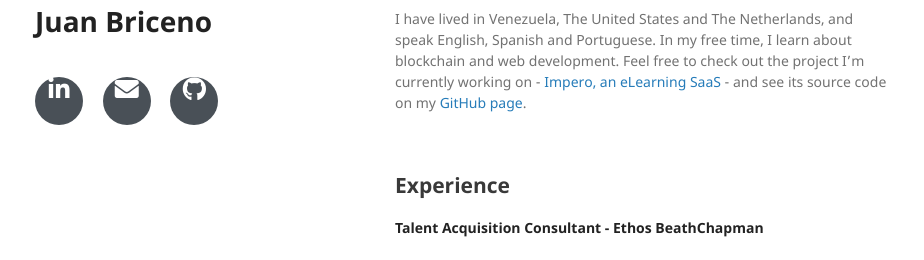
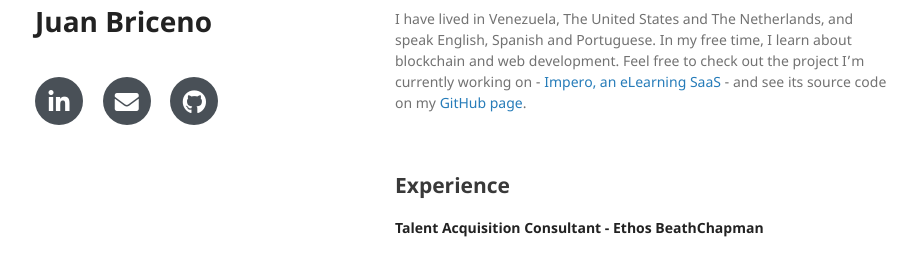
Before and after one commit to juanbric/homepage, a Jekyll site: the page built from index.md, in a window 1280 px wide. Shown: the part 281-541 px from the top of the page, without its empty margins (175-1099 px from the left). Built offline with Jekyll 4.4.1, drawn with Linux system fonts in a browser that asks for light colours; nearby versions of some CDN libraries; our own code applies the rules of GitHub Pages for plain Markdown files; a style sheet for code colours, icons or effects is not loaded.

Commit message:
Update jekyll-theme-minimal.scss

```diff
--- a/_sass/jekyll-theme-minimal.scss
+++ b/_sass/jekyll-theme-minimal.scss
@@ -186,8 +186,7 @@ strong {
   color:#222;
 }
 
-.social-icons a{display:inline-block;height:3rem;width:3rem;background-color:#495057;color:#fff!important;border-radius:100%;text-align:center;font-size:1.5rem;line-height:1rem;margin-right:1rem}.social-icons a:last-child{margin-right:0}.social-icons a:hover{background-color:#000000}
-
+.social-icons a{display:inline-block;height:3rem;width:3rem;background-color:#495057;color:#fff!important;border-radius:100%;text-align:center;font-size:1.5rem;line-height:3.1rem;margin-right:1rem}.social-icons a:last-child{margin-right:0}.social-icons a:hover{background-color:#000000}
 
 section {
   width:500px;
```
